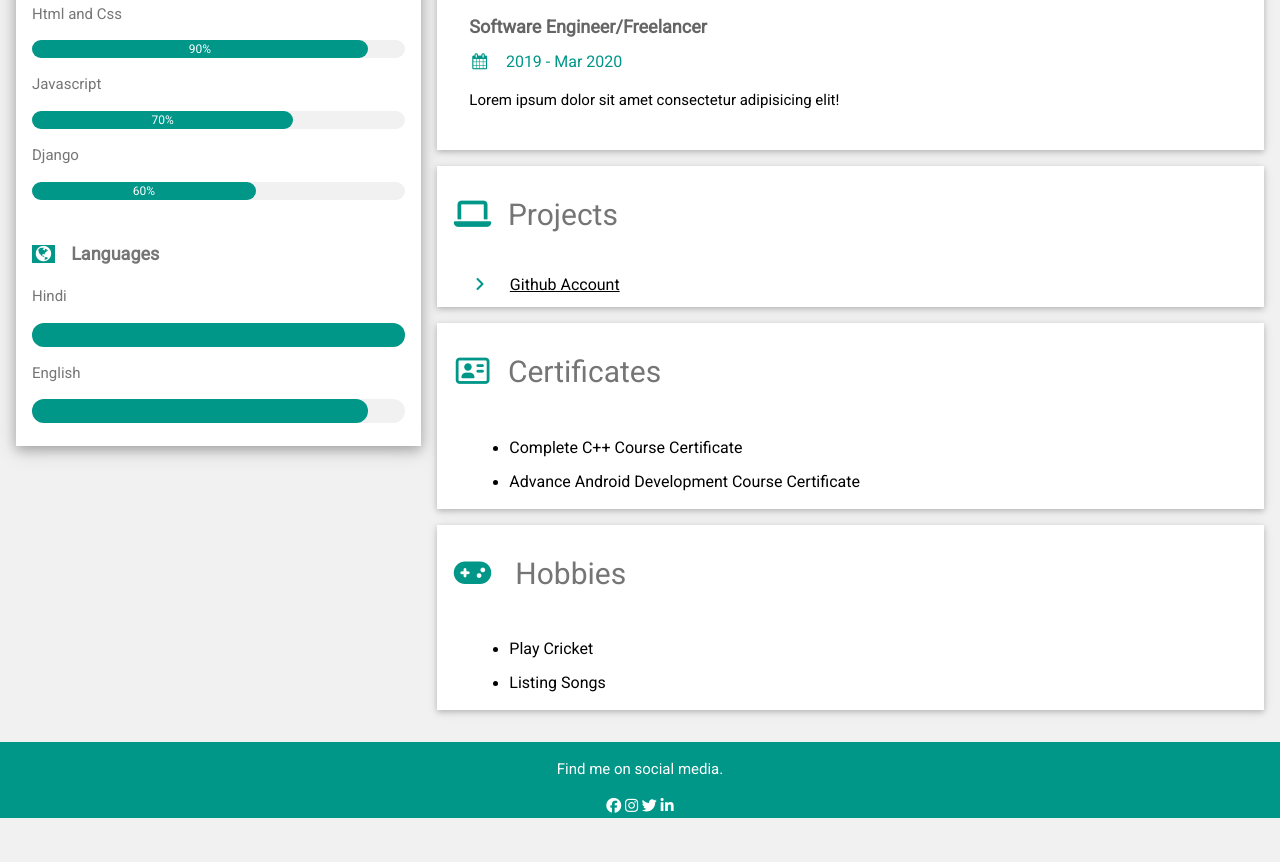
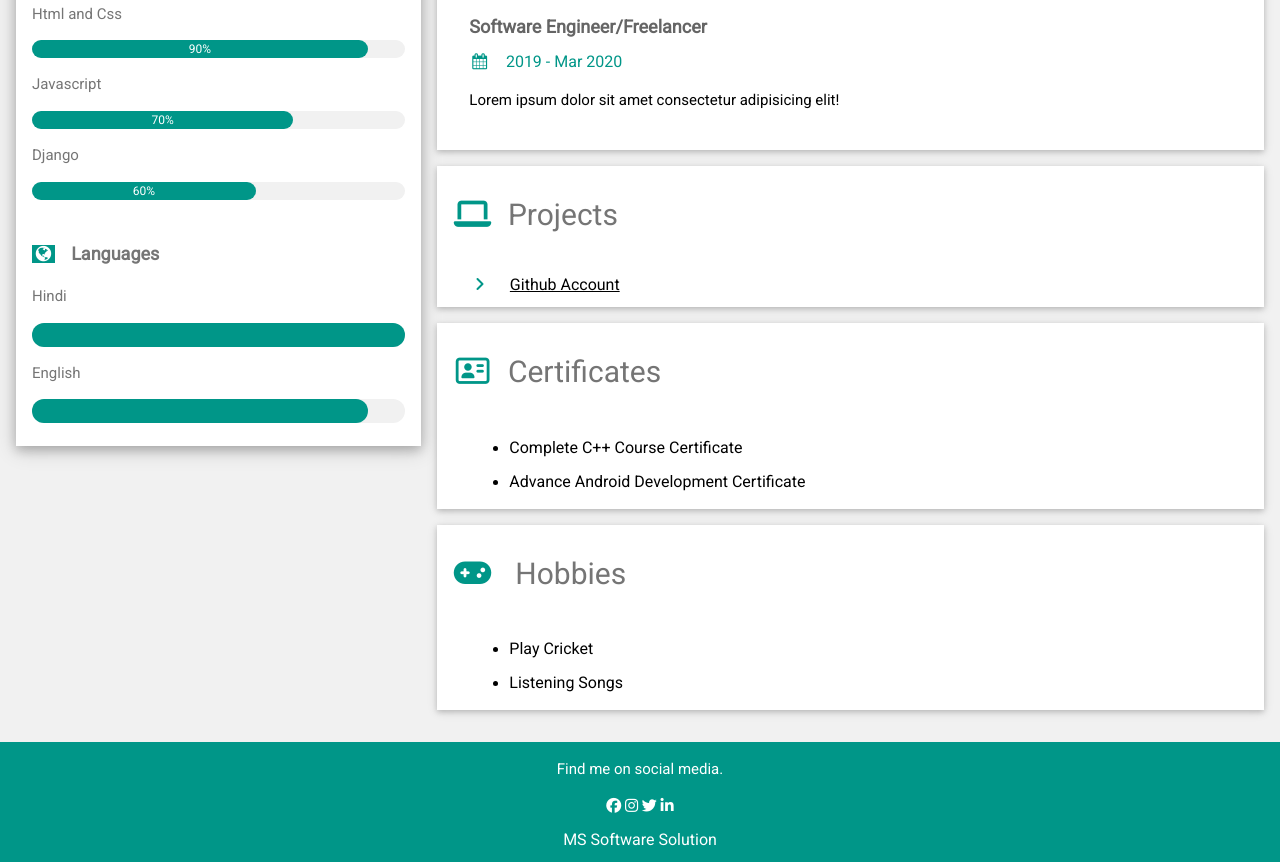
Before and after one commit to MohitKumar-stack/RESUME-Template-Web-Page, a plain HTML site: page index.html in a window 1280 px wide. Shown: the part 695-1557 px from the top of the page. Before the commit the page ends 1513 px from the top, so only its background shows below. Drawn offline with nearby package versions, Linux system fonts and the light colour scheme.

Commit message:
Update index.html

```diff
--- a/index.html
+++ b/index.html
@@ -184,7 +184,7 @@
               </li>
 
               <li class="list-group-item">
-                <h6> Advance Android Development Course Certificate</h6>
+                <h6> Advance Android Development Certificate</h6>
               </li>
             </ul>
 
@@ -209,7 +209,7 @@
               </li>
 
               <li class="list-group-item">
-                <h6>Listing Songs</h6>
+                <h6>Listening Songs</h6>
               </li>
             </ul>
 
@@ -233,6 +233,8 @@
     <i class="fa fa-instagram w3-hover-opacity"></i>
     <i class="fa fa-twitter w3-hover-opacity"></i>
     <i class="fa fa-linkedin w3-hover-opacity"></i>
+     <br>
+    <h6>MS Software Solution</h6>
 
   </footer>
 
```
